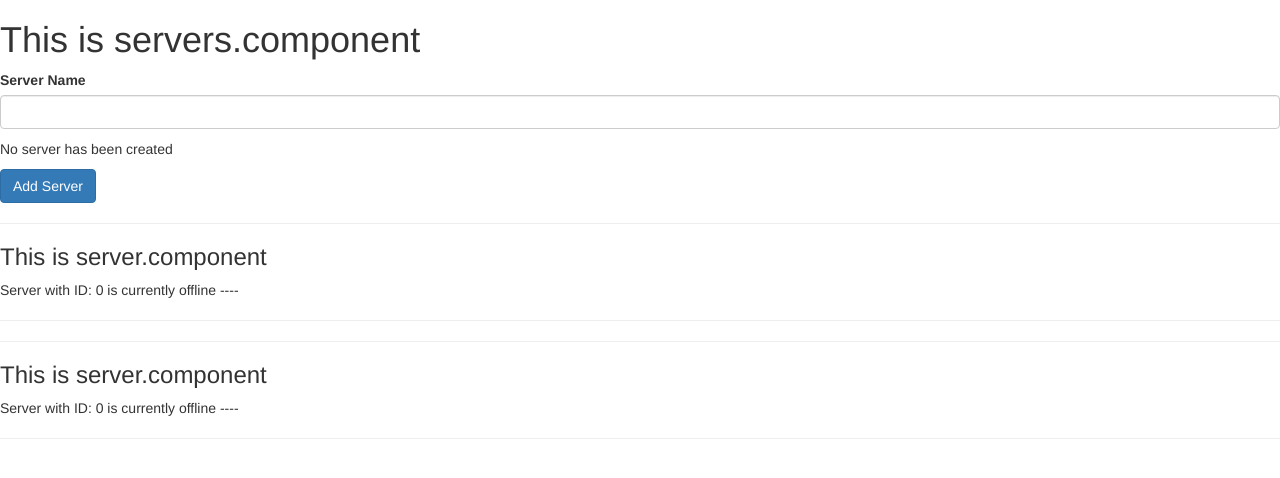
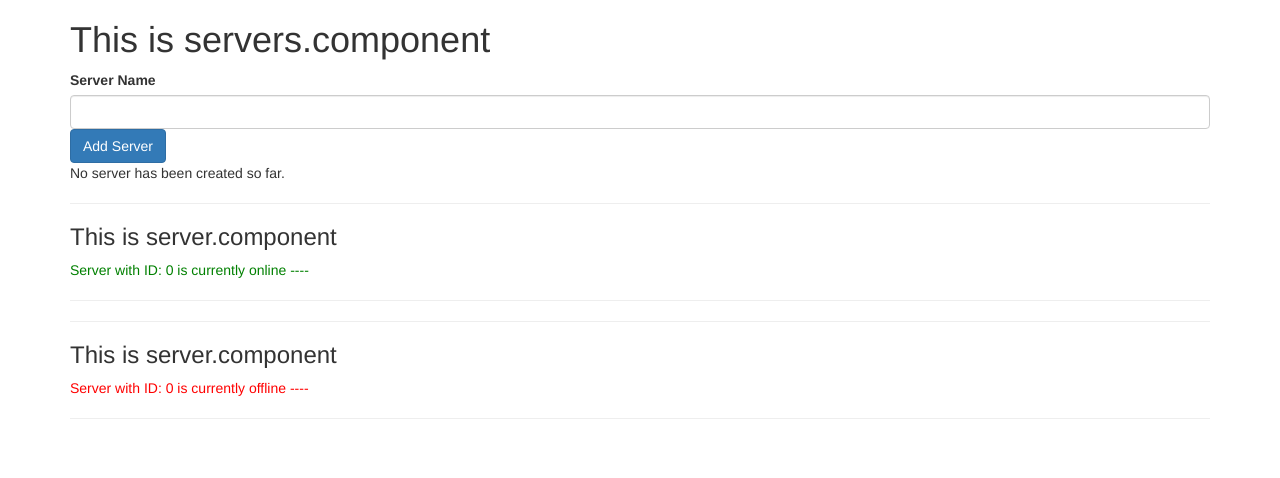
Before and after one commit to sebastianpopa/ng_app, an Angular app: page / in a window 1280 px wide. Shown: the top 478 px of the page. Built offline with nearby package versions, Linux system fonts and the light colour scheme.

Commit message:
Until 2.28

```diff
--- a/src/app/server/server.component.html
+++ b/src/app/server/server.component.html
@@ -1,4 +1,4 @@
 <hr />
 <h3>This is server.component</h3>
-    <p>{{ 'Server' }} with ID: {{ serverId }} is currently {{ getServerStatus() }} ----</p>
+    <p [ngStyle]="{color:getColor()}">{{ 'Server' }} with ID: {{ serverId }} is currently {{ getServerStatus() }} ----</p>
 <hr />
--- a/src/app/server/server.component.ts
+++ b/src/app/server/server.component.ts
@@ -8,7 +8,15 @@ export class ServerComponent {
     serverId = 0;
     serverStatus = 'offline';
 
+    constructor() {
+        this.serverStatus = Math.random() > 0.5 ? 'online' : 'offline';
+    }
+
     getServerStatus() {
         return this.serverStatus;
     }
+
+    getColor() {
+        return this.serverStatus == 'online' ? 'green' : 'red';
+    }
 }
--- a/src/app/servers/servers.component.html
+++ b/src/app/servers/servers.component.html
@@ -1,8 +1,29 @@
-<h1>This is servers.component</h1>
-<label>Server Name</label>
-<input type="text" class="form-control" (input)="onUpdateServerName($event)">
-<p>{{ serverName }}</p>
-<p [innerText]="serverCreated"></p>
-<button class="btn btn-primary" [disabled]="!allowNewServer" (click)="onServerCreation()">Add Server</button>
-<server-root></server-root>
-<server-root></server-root>
+<div class="container">
+  <h1>This is servers.component</h1>
+  <label>Server Name</label>
+
+  <!--Example of Event Binding below-->
+  <!--
+    <input type="text" class="form-control" (input)="onUpdateServerName($event)">
+-->
+
+  <!--Example of Two-Way-Binding below-->
+  <input type="text" class="form-control" [(ngModel)]="serverName" />
+
+  <button
+    class="btn btn-primary"
+    [disabled]="!allowNewServer"
+    (click)="onServerCreation()"
+  >
+    Add Server
+  </button>
+
+  <!--Example of String Interpolation and ngIf Directive below-->
+  <p *ngIf="serverCreated == true;else noServer">Server was created , server name is {{ serverName }}</p>
+  <ng-template #noServer>
+      <p>No server has been created so far.</p>
+  </ng-template>
+
+  <server-root></server-root>
+  <server-root></server-root>
+</div>
--- a/src/app/servers/servers.component.ts
+++ b/src/app/servers/servers.component.ts
@@ -6,17 +6,20 @@ import { Component } from '@angular/core';
 })
 export class ServersComponent {
   allowNewServer = false;
-  serverCreated = "No server has been created";
+  serverCreatedStatus = "No server has been created";
+  serverCreated = false;
   serverName = '';
+
   constructor() {
     setTimeout( () => {
       this.allowNewServer = true;
     },5000)
   }
+
   onServerCreation(){
-    this.serverCreated = "A server was created !!!";
+    this.serverCreated = true;
+    this.serverCreatedStatus = "A server was created !!!";
   }
-
   onUpdateServerName(event: any){
     this.serverName = event.target.value;
   }
```
